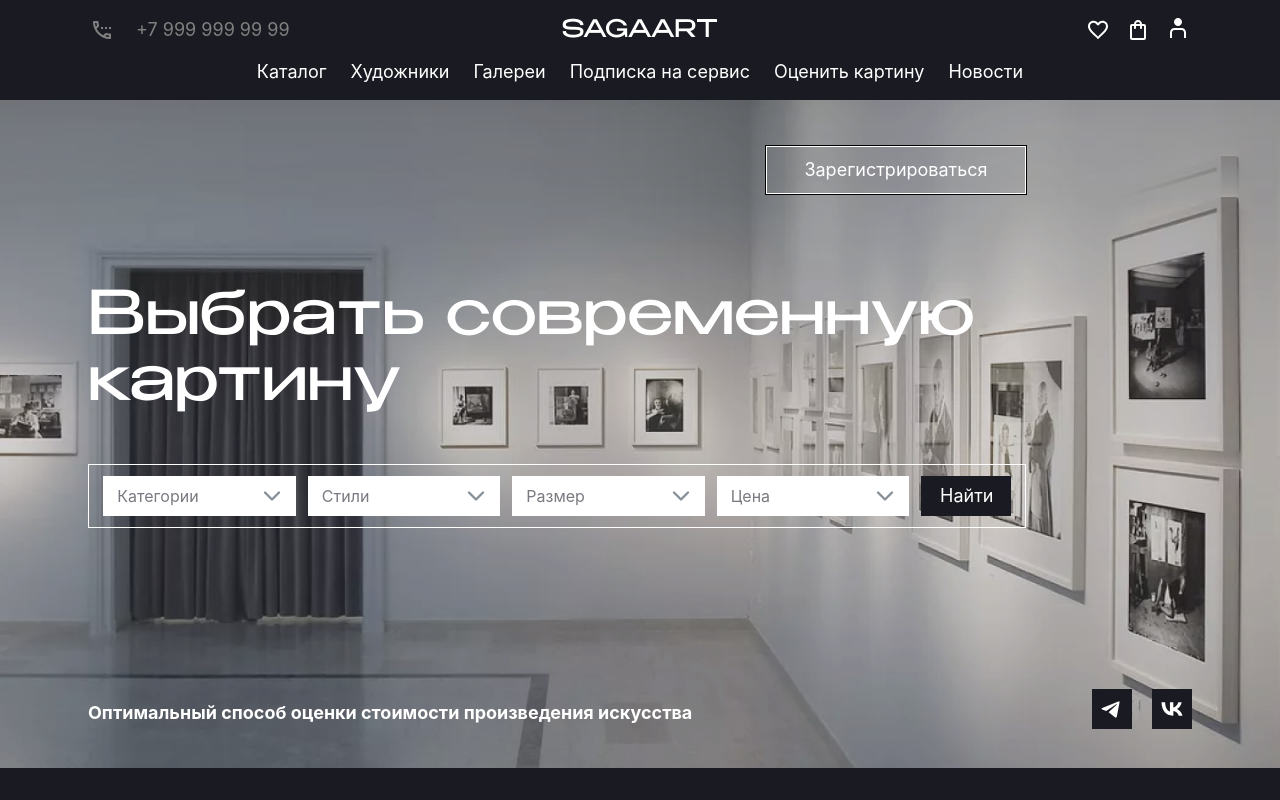
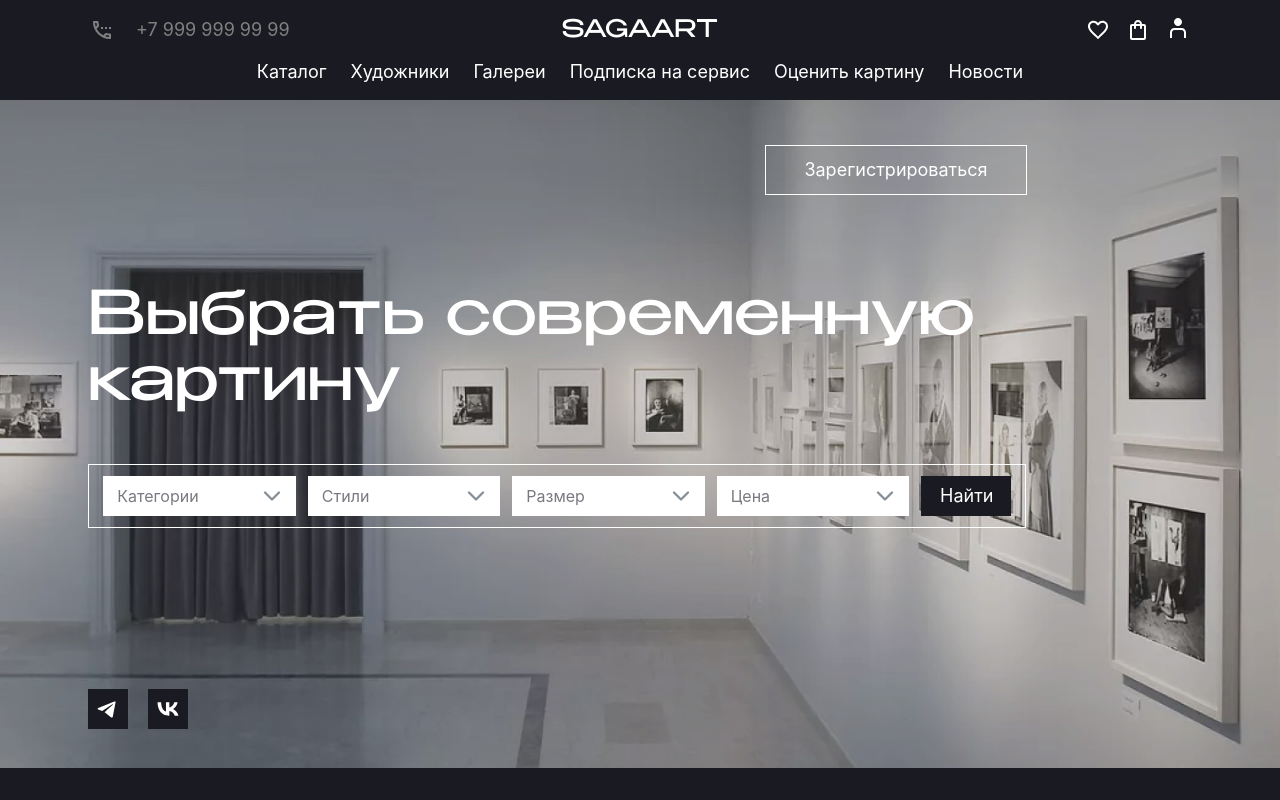
Before and after one commit to sagaart-2/sagaart-frontend, a Next.js app: page / in a window 1280 px wide. Shown: the top 800 px of the page. Built offline with nearby package versions, Linux system fonts and the light colour scheme.

Commit message:
refactor: add small changes in home page design

```diff
--- a/src/views/home-page/index.tsx
+++ b/src/views/home-page/index.tsx
@@ -1,15 +1,7 @@
 import Link from 'next/link';
 import NextImage from 'next/image';
 import { SearchBarWidget } from '@/widgets/search-bar';
-import {
-  Stack,
-  Group,
-  Box,
-  Title,
-  Text,
-  Image,
-  ActionIcon,
-} from '@mantine/core';
+import { Stack, Group, Box, Title, Image, ActionIcon } from '@mantine/core';
 import { OutlineButton } from '@/shared/ui';
 import { VkIcon, TelegramIcon } from '@/shared/ui/icons';
 import classes from './classes.module.css';
@@ -66,7 +58,7 @@ export function HomePage() {
             w={260}
             c="var(--mantine-color-white)"
             styles={{
-              root: { border: '1px solid var(--mantine-color-white)' },
+              root: { outline: '1px solid var(--mantine-color-white)' },
             }}
           >
             Зарегистрироваться
@@ -88,10 +80,7 @@ export function HomePage() {
             <SearchBarWidget />
           </Stack>
 
-          <Group justify="space-between">
-            <Text fw={700} c="var(--mantine-color-white)">
-              Оптимальный способ оценки стоимости произведения искусства
-            </Text>
+          <Group justify="flex-start" maw={938}>
             <Group
               component="ul"
               gap={20}
--- a/src/views/product-cards-page/index.tsx
+++ b/src/views/product-cards-page/index.tsx
@@ -10,7 +10,7 @@ export function ProductCardsPage({ items }: IProps) {
   return (
     <Stack gap={48} py={88}>
       <Title order={1} fz={48} lh={1} ff="Benzin, Helvetica, Arial, sans-serif">
-        Расширенный поиск картин
+        Каталог
       </Title>
       <ProductCardsCatalogue items={items} />
     </Stack>
--- a/src/widgets/product-cards-catalogue/product-cards-search/classes.module.css
+++ b/src/widgets/product-cards-catalogue/product-cards-search/classes.module.css
@@ -1,7 +1,6 @@
 .rootTextInput {
   width: 408px;
   height: 40px;
-  padding-left: 12px;
   background-color: var(--mantine-color-white);
 }
 
--- a/src/widgets/product-cards-catalogue/product-cards-search/filter-bar-ui.tsx
+++ b/src/widgets/product-cards-catalogue/product-cards-search/filter-bar-ui.tsx
@@ -3,7 +3,7 @@ import { Group } from '@mantine/core';
 
 export function FilterBarUi() {
   return (
-    <Group maw="100%" h={64} gap={12} p={12} wrap="nowrap" grow>
+    <Group maw="100%" h={64} gap={12} wrap="nowrap" grow>
       <SelectInput
         data={[
           { label: 'Графика', value: 'graphic' },
--- a/src/widgets/product-cards-catalogue/product-cards-search/index.tsx
+++ b/src/widgets/product-cards-catalogue/product-cards-search/index.tsx
@@ -10,7 +10,7 @@ export function ProductCardsSearch() {
   const form = useForm<ISearchForm>();
 
   return (
-    <Stack component="form" gap={36}>
+    <Stack component="form" gap={24}>
       <SearchBarUi form={form} />
       <FilterBarUi />
     </Stack>
```
